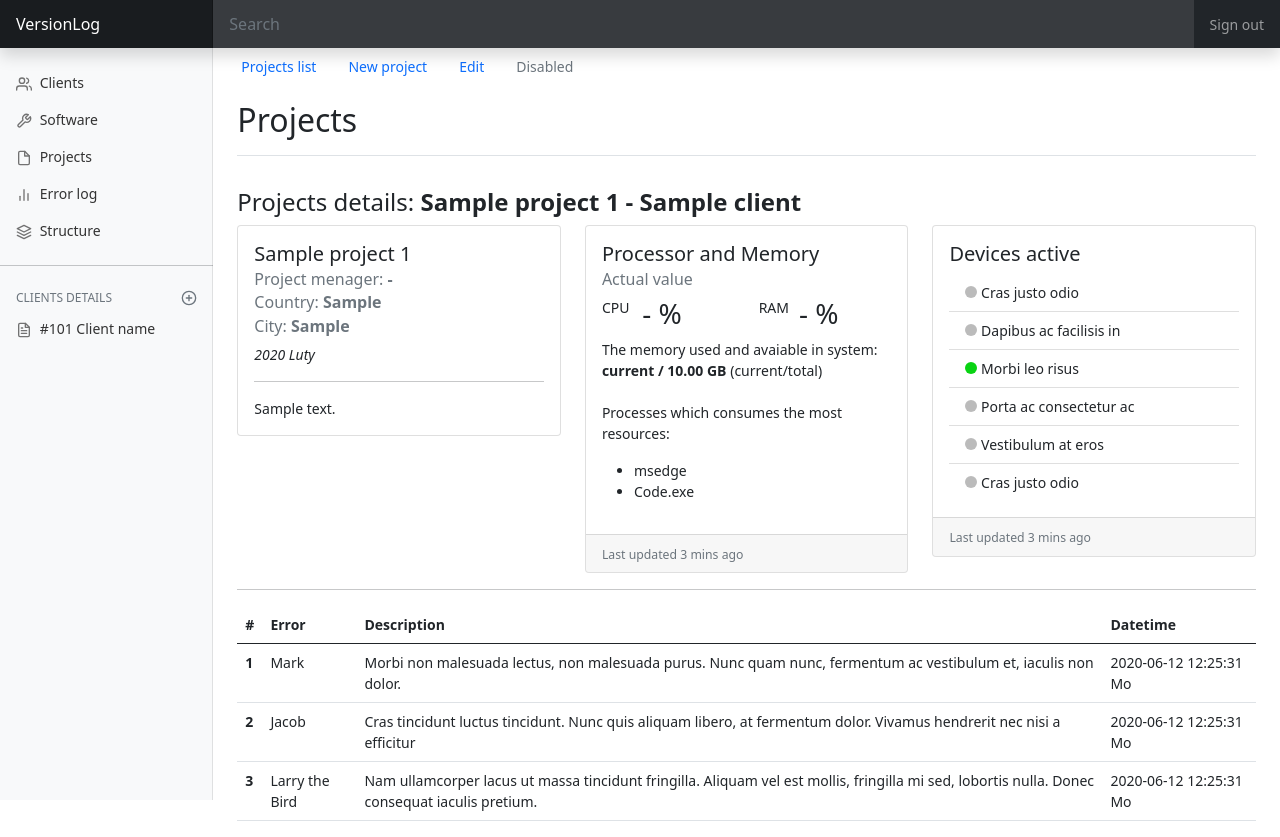
After one commit to Pshowo/django-sturdy-memory, a Django app: page /account/projects/1 in a window 1280 px wide. The commit adds this page. Run offline with Django 3.2, Linux system fonts and the light colour scheme; tables that the repository leaves empty hold one stand-in row (values such as "Sample post"); some libraries are stand-ins or nearby versions.

Commit message:
Added: project detail view

```diff
--- /dev/null
+++ b/mysite/dashboard/templates/dashboard/projects/cards/project_computer.html
@@ -0,0 +1,25 @@
+<div class="col">
+<div class="card">
+    <div class="card-body">
+      <h5 class="card-title">Processor and Memory</h5>
+      <h6 class="card-subtitle mb-2 text-muted">Actual value</h6>
+      <div class='row'>
+        <p class='col-2 pe-0'>CPU</p>
+        <h3 class="col-4 card-text ps-0" id="cpu_">- %</h3>
+        <p class='col-2 pe-0'>RAM</p>
+        <h3 class="col-4 card-text ps-0" id="ram_">- %</h3>
+      </div>
+      <span>The memory used and avaiable in system:<br> <b id="ram_used">current / {{  project.ram_total }} GB</b> (current/total)</span>
+      <p class="card-text"><br>Processes which consumes the most resources:</p>
+      <ul>
+        <li>msedge</li>
+        <li>Code.exe</li>
+      </ul>
+    </div>
+
+    <div class="card-footer">
+        <small class="text-muted">Last updated 3 mins ago</small>
+    </div>
+
+</div>
+</div>
--- /dev/null
+++ b/mysite/dashboard/templates/dashboard/projects/cards/project_devices.html
@@ -0,0 +1,21 @@
+<div class="col">
+    <div class="card">
+
+        <div class="card-body">
+          <h5 class="card-title">Devices active</h5>
+          <ul class="list-group list-group-flush">
+            <li class="list-group-item"><span class="dot"></span> Cras justo odio</li>
+            <li class="list-group-item"><span class="dot"></span> Dapibus ac facilisis in</li>
+            <li class="list-group-item"><span class="dot dotgreen"></span> Morbi leo risus</li>
+            <li class="list-group-item"><span class="dot"></span> Porta ac consectetur ac</li>
+            <li class="list-group-item"><span class="dot"></span> Vestibulum at eros</li>
+            <li class="list-group-item"><span class="dot"></span> Cras justo odio</li>
+          </ul>
+        </div>
+
+        <div class="card-footer">
+            <small class="text-muted">Last updated 3 mins ago</small>
+        </div>
+
+      </div>
+    </div>
--- /dev/null
+++ b/mysite/dashboard/templates/dashboard/projects/cards/project_errors.html
@@ -0,0 +1,30 @@
+<table class="table table-hover">
+    <thead>
+      <tr>
+        <th scope="col">#</th>
+        <th scope="col">Error</th>
+        <th scope="col">Description</th>
+        <th scope="col">Datetime</th>
+      </tr>
+    </thead>
+    <tbody>
+      <tr>
+        <th scope="row">1</th>
+        <td>Mark</td>
+        <td>Morbi non malesuada lectus, non malesuada purus. Nunc quam nunc, fermentum ac vestibulum et, iaculis non dolor.</td>
+        <td>2020-06-12 12:25:31 Mo</td>
+      </tr>
+      <tr>
+        <th scope="row">2</th>
+        <td>Jacob</td>
+        <td>Cras tincidunt luctus tincidunt. Nunc quis aliquam libero, at fermentum dolor. Vivamus hendrerit nec nisi a efficitur</td>
+        <td>2020-06-12 12:25:31 Mo</td>
+      </tr>
+      <tr>
+        <th scope="row">3</th>
+        <td>Larry the Bird</td>
+        <td>Nam ullamcorper lacus ut massa tincidunt fringilla. Aliquam vel est mollis, fringilla mi sed, lobortis nulla. Donec consequat iaculis pretium.</td>
+        <td>2020-06-12 12:25:31 Mo</td>
+      </tr>
+    </tbody>
+  </table>
--- /dev/null
+++ b/mysite/dashboard/templates/dashboard/projects/cards/project_info.html
@@ -0,0 +1,14 @@
+<div class="col">
+<div class="card">
+
+    <div class="card-body">
+      <h5 class="card-title">{{ project.name }} {{project.number}}</h5>
+      <h6 class="card-subtitle mb-2 text-muted">Project menager: <b> - </b></h6>
+      <h6 class="card-subtitle mb-2 text-muted">Country: <b>{{ project.client.country }}</b></h6>
+      <h6 class="card-subtitle mb-2 text-muted">City: <b>{{ project.client.city }}</b></h6>
+      <span><i>2020 Luty</i></span>
+      <hr>
+      <p class="card-text"> {{ project.description }} </p>
+    </div>
+</div>
+</div>
--- a/mysite/dashboard/templates/dashboard/projects/projects_details.html
+++ b/mysite/dashboard/templates/dashboard/projects/projects_details.html
@@ -1,14 +1,15 @@
 {% extends "dashboard/projects/projects.html" %}
 {% block projectcontent %}
 
-<div class='col-4'>
-    <div class="d-flex justify-content-between flex-wrap flex-md-nowrap align-items-center pt-3 pb-2 mb-3 border-bottom">
-      <h2>Details</h2>
-    </div>
-    <div>
-      <h6>Title:</h6><p>asdkjaf</p>
-      <h6>Description:</h6><p>asldhaklfhlaksfhAFLAKSFHASLDKFHAKLJDSF</p>
-    </div>
+<div class="d-flex justify-content-between flex-wrap flex-md-nowrap align-items-center pt-3">
+  <h4 >Projects details: <b>{{ project.name }} {{project.number}} - {{ project.client.name}}</b></h4>
 </div>
+<div class="row row-cols-1 row-cols-md-3 g-4">
+    {% include "dashboard/projects/cards/project_info.html"%}
+    {% include "dashboard/projects/cards/project_computer.html"%}
+    {% include "dashboard/projects/cards/project_devices.html"%}
+
+ </div> <hr>
+ {% include "dashboard/projects/cards/project_errors.html"%}
 
 {% endblock %}
--- a/mysite/dashboard/urls.py
+++ b/mysite/dashboard/urls.py
@@ -18,8 +18,12 @@ urlpatterns = [
     # ex: /dashboard/projects
 
     path('projects/', views.projects, name='dashboard-projects'),
+    # ex: /dashboard/projects/101
+    path('projects/<int:num>', views.project_detail, name='dashboard-project-detail'),
+
     # ex: /dashboard/projects/new
     path('projects/new/', views.NewProject.as_view(), name='dashboard-projects-new'),
+
 
     path('software/', views.softwares, name='dashboard-softwares'),
     path('software/new/', views.NewSoftware.as_view(), name='dashboard-softwares-new')
--- a/mysite/dashboard/views.py
+++ b/mysite/dashboard/views.py
@@ -50,6 +50,12 @@ def softwares(request):
 def projects(request):
     projects = Project.objects.all()
     return render(request, 'dashboard/projects/projects_list.html', {'projects': projects, 'active_menu': 'projects'})
+
+
+def project_detail(request, num):
+    project = Project.objects.filter(id=num).first()
+    return render(request, 'dashboard/projects/projects_details.html', {'project': project, 'active_menu': 'projects'})
+
 
 class NewClient(View):
 
```
Also changed, not shown: mysite/dashboard/templates/dashboard/projects/projects_list.html (+5 -3 lines).
